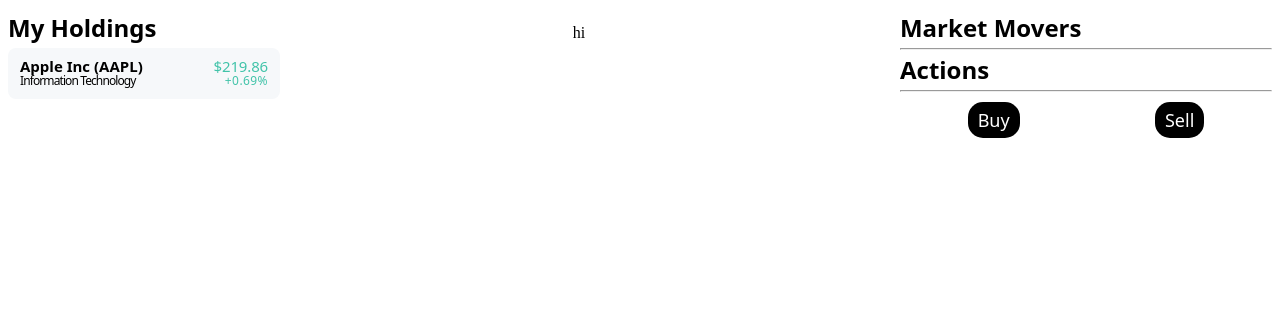
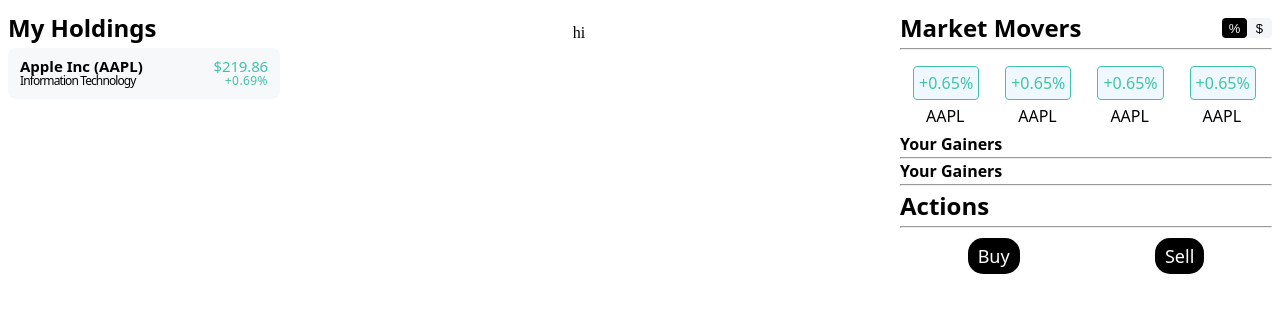
Before and after one commit to shreyaravi452/financial-portfolio, an Angular app: page / in a window 1280 px wide. Shown: the top 312 px of the page. Built offline with nearby package versions, Linux system fonts and the light colour scheme.

Commit message:
overview done

```diff
--- a/src/app/app.component.ts
+++ b/src/app/app.component.ts
@@ -6,6 +6,7 @@
 import { MarketMoversComponent } from './market-movers/market-movers.component';
 import { GainersLosersComponent } from './gainers-losers/gainers-losers.component';
 import { ActionsComponent } from './actions/actions.component';
+import { CommonModule } from '@angular/common';
 
 @Component({
   selector: 'app-root',
@@ -17,7 +18,8 @@
     InsightsActionsComponent,
     MarketMoversComponent,
     GainersLosersComponent,
-    ActionsComponent
+    ActionsComponent,
+    CommonModule
   ],
   templateUrl: './app.component.html',
   styleUrl: './app.component.css'
--- a/src/app/gainers-losers/gainers-losers.component.css
+++ b/src/app/gainers-losers/gainers-losers.component.css
@@ -0,0 +1,12 @@
+.title{
+    font-family: system-ui, -apple-system, BlinkMacSystemFont, 'Segoe UI', Roboto, Oxygen, Ubuntu, Cantarell, 'Open Sans', 'Helvetica Neue', sans-serif;
+    font-weight: 700;
+    line-height: 25px;
+    font-size: medium;
+}
+.title #title{
+    margin: unset;
+}
+hr{
+    margin: unset;
+}
--- a/src/app/gainers-losers/gainers-losers.component.html
+++ b/src/app/gainers-losers/gainers-losers.component.html
@@ -1 +1,9 @@
-<p>gainers-losers works!</p>
+<div>
+    <div class="title">
+        <p id="title">Your {{title}}</p>
+        <hr>
+    </div>
+    <div>
+
+    </div>
+</div>
--- a/src/app/gainers-losers/gainers-losers.component.ts
+++ b/src/app/gainers-losers/gainers-losers.component.ts
@@ -8,5 +8,5 @@
   styleUrl: './gainers-losers.component.css'
 })
 export class GainersLosersComponent {
-
+  title: String = "Gainers";
 }
--- a/src/app/market-movers/market-movers.component.css
+++ b/src/app/market-movers/market-movers.component.css
@@ -10,3 +10,27 @@
 hr{
     margin: unset;
 }
+
+.button-container{
+    display: flex;
+    height: 20px;
+    padding-top: 10px;
+}
+.button{
+    border: none;
+    border-radius: 4px;
+    font-size: small;
+    cursor: pointer;
+    background-color: #F4F5F9;
+    color: black;
+    flex: 1;
+    width: 25px;
+}
+.button.active{
+    background-color: black;
+    color: white;
+}
+.top{
+    display: flex;
+    justify-content: space-between;
+}
--- a/src/app/market-movers/market-movers.component.html
+++ b/src/app/market-movers/market-movers.component.html
@@ -1,6 +1,30 @@
 <div>
     <div class="mm-title">
-        <p id="mm">Market Movers</p>
+        <div class="top">
+            <p id="mm">Market Movers</p>
+            <div class="button-container">
+                <button
+                class="button active"
+                (click)="selectPLType('percent')"
+                [class.active]="isActive('percent')">%</button>
+                <button
+                class="button"
+                (click)="selectPLType('dollar')"
+                [class.active]="isActive('dollar')">$</button>
+            </div>
+        </div>
         <hr>
     </div>
+    <div style="display: flex;">
+        <app-overview></app-overview>
+        <app-overview></app-overview>
+        <app-overview></app-overview>
+        <app-overview></app-overview>
+    </div>
+    <div>
+        <app-gainers-losers></app-gainers-losers>
+    </div>
+    <div>
+        <app-gainers-losers></app-gainers-losers>
+    </div>
 </div>
--- a/src/app/market-movers/market-movers.component.ts
+++ b/src/app/market-movers/market-movers.component.ts
@@ -1,12 +1,24 @@
 import { Component } from '@angular/core';
+import { GainersLosersComponent } from '../gainers-losers/gainers-losers.component';
+import { OverviewComponent } from '../overview/overview.component';
 
 @Component({
   selector: 'app-market-movers',
   standalone: true,
-  imports: [],
+  imports: [
+    GainersLosersComponent,
+    OverviewComponent
+  ],
   templateUrl: './market-movers.component.html',
   styleUrl: './market-movers.component.css'
 })
 export class MarketMoversComponent {
+  activePLType: String = "percent";
 
+  selectPLType(buttonId: string){
+    this.activePLType = buttonId;
+  }
+  isActive(buttonId: string): boolean {
+    return this.activePLType === buttonId;
+  }
 }
--- /dev/null
+++ b/src/app/overview/overview.component.css
@@ -0,0 +1,42 @@
+.profit #pinc{
+    background-color: aliceblue;
+    width: fit-content;
+    padding: 5px;
+    border: solid 1px;
+    border-radius: 4px;
+    color: #41C3A9;
+    font-weight: 500;
+    font-size: medium;
+    margin: 16px 0 0 0;
+    font-family: system-ui, -apple-system, BlinkMacSystemFont, 'Segoe UI', Roboto, Oxygen, Ubuntu, Cantarell, 'Open Sans', 'Helvetica Neue', sans-serif;
+}
+.profit #symbol{
+    width: fit-content;
+    padding: 5px 13px;
+    text-align: center;
+    margin: unset;
+    font-weight: 500;
+    font-size: medium;
+    font-family: system-ui, -apple-system, BlinkMacSystemFont, 'Segoe UI', Roboto, Oxygen, Ubuntu, Cantarell, 'Open Sans', 'Helvetica Neue', sans-serif;
+}
+.loss #ldec{
+    background-color: #f3bec5;
+    width: fit-content;
+    padding: 5px;
+    border: solid 1px;
+    border-radius: 4px;
+    color: #f13851;
+    font-weight: 500;
+    font-size: medium;
+    margin: 16px 0 0 0;
+    font-family: system-ui, -apple-system, BlinkMacSystemFont, 'Segoe UI', Roboto, Oxygen, Ubuntu, Cantarell, 'Open Sans', 'Helvetica Neue', sans-serif;
+}
+.loss #symbol{
+    width: fit-content;
+    padding: 5px 13px;
+    text-align: center;
+    margin: unset;
+    font-weight: 500;
+    font-size: medium;
+    font-family: system-ui, -apple-system, BlinkMacSystemFont, 'Segoe UI', Roboto, Oxygen, Ubuntu, Cantarell, 'Open Sans', 'Helvetica Neue', sans-serif;
+}
--- /dev/null
+++ b/src/app/overview/overview.component.html
@@ -0,0 +1,18 @@
+<div style="width: fit-content; justify-content: space-around; padding: 0 13px;">
+    <div class="profit" *ngIf="isProfit">
+        <div>
+            <p id="pinc">+0.65%</p>
+        </div>
+        <div style="text-align: center;">
+            <p id="symbol">AAPL</p>
+        </div>
+    </div>
+    <div class="loss" *ngIf="!isProfit">
+        <div>
+            <p id="ldec">+0.65%</p>
+        </div>
+        <div>
+            <p id="symbol">AAPL</p>
+        </div>
+    </div>
+</div>
--- /dev/null
+++ b/src/app/overview/overview.component.ts
@@ -0,0 +1,15 @@
+import { CommonModule } from '@angular/common';
+import { Component } from '@angular/core';
+
+@Component({
+  selector: 'app-overview',
+  standalone: true,
+  imports: [
+    CommonModule
+  ],
+  templateUrl: './overview.component.html',
+  styleUrl: './overview.component.css'
+})
+export class OverviewComponent {
+  isProfit: boolean = true;
+}
```
Also changed, not shown: src/app/app.module.ts (added, +12 -0 lines), 1 other file (tests, documents, lock files or other folders).
